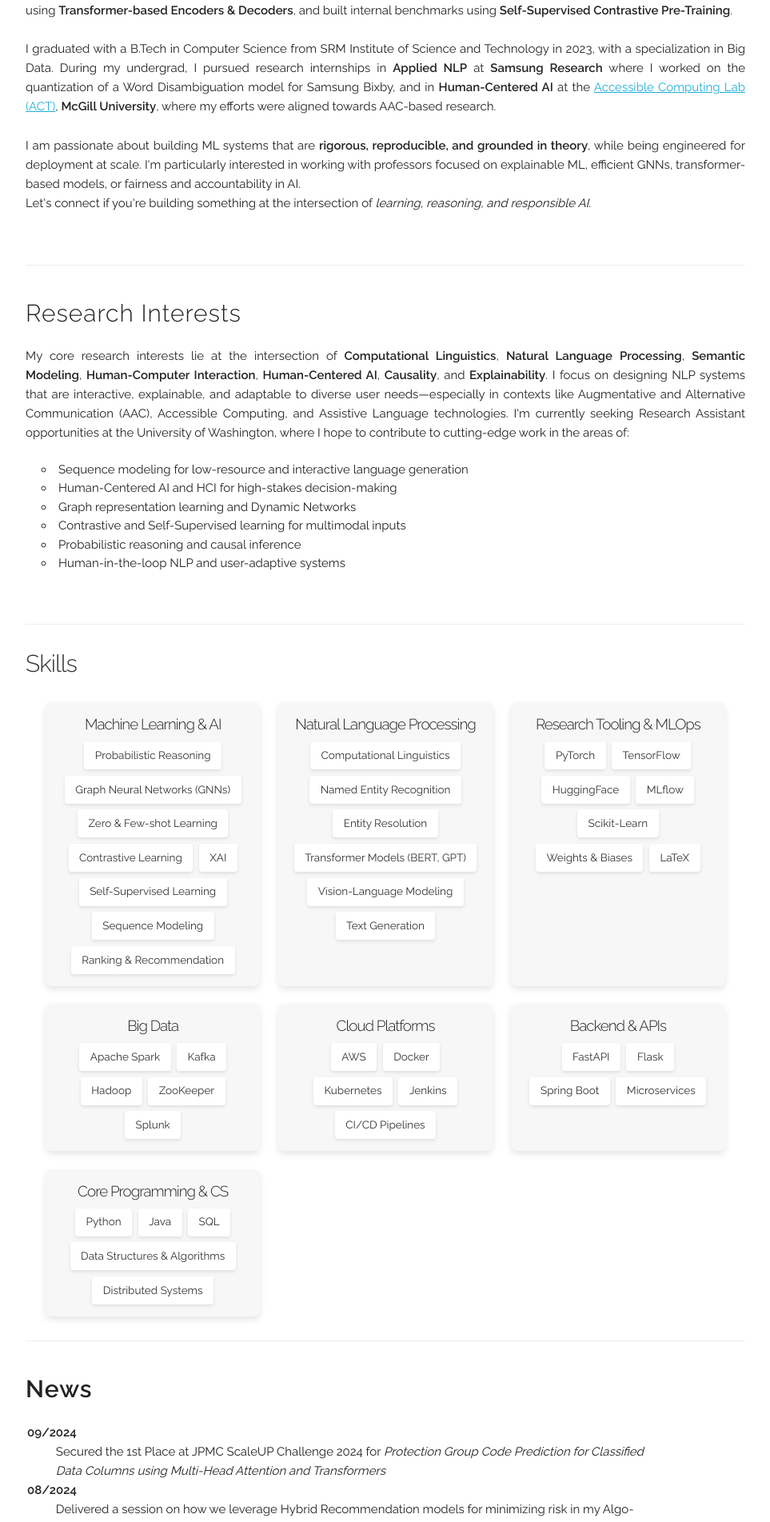
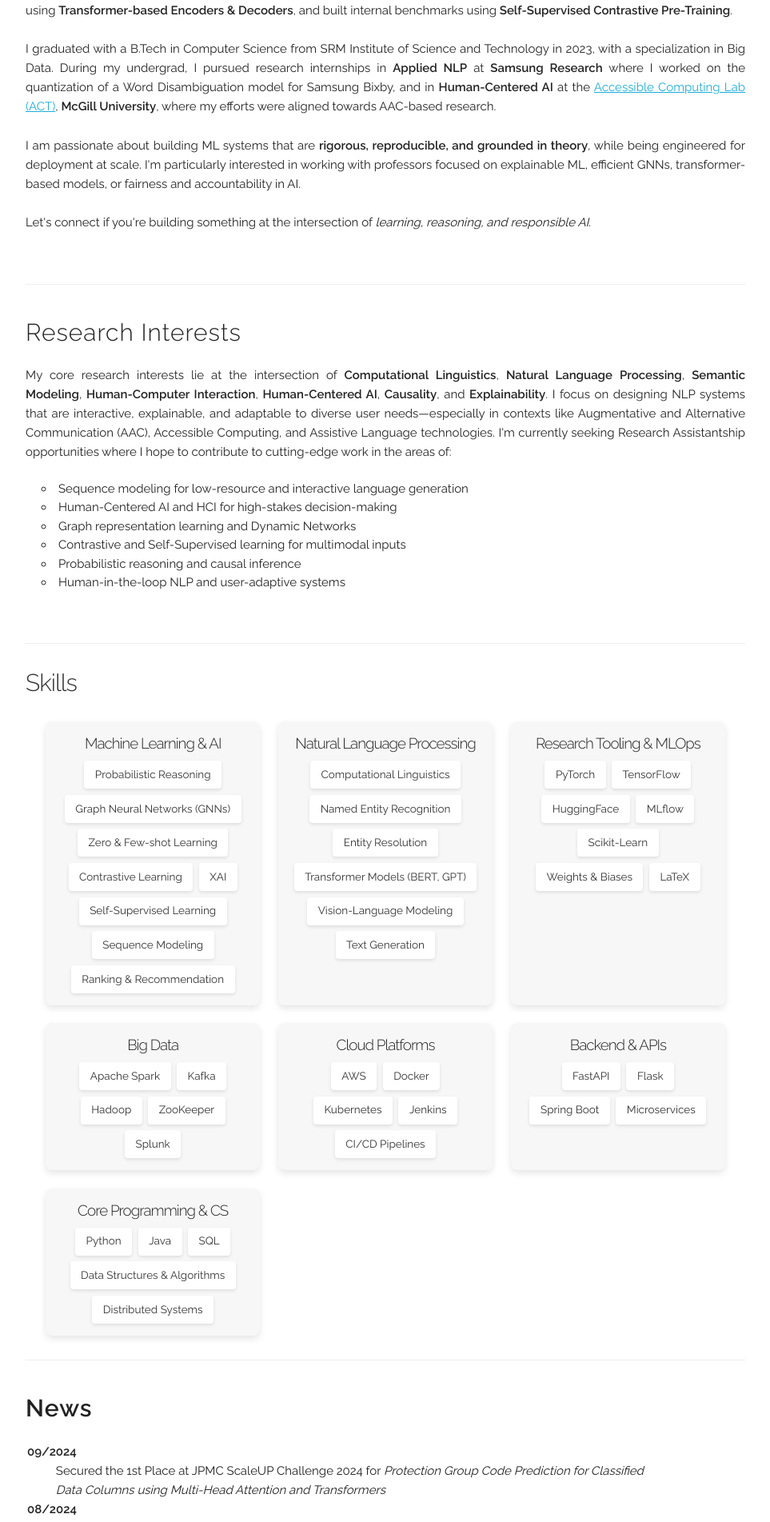
Before and after one commit to thisishardik/thisishardik.github.io, a Jekyll site: the page built from index.html, in a window 1280 px wide. Shown: the part 681-2584 px from the top of the page at 80% size, without its empty margins (158-1121 px from the left). Built offline with Jekyll 4.4.1, drawn with Linux system fonts in a browser that asks for light colours; a style sheet for code colours, icons or effects is not loaded.

Commit message:
Minor changes in about section

```diff
--- a/index.html
+++ b/index.html
@@ -16,7 +16,7 @@ title: Home
   </p>
     <p align="justify">
       I am passionate about building ML systems that are <b>rigorous, reproducible, and grounded in theory</b>, while being engineered for deployment at scale. I'm particularly interested in working with professors focused on explainable ML, efficient GNNs, transformer-based models, or fairness and accountability in AI.
-      <br>
+      <br><br>
       Let's connect if you're building something at the intersection of <i>learning, reasoning, and responsible AI</i>.
     </p>
 
@@ -28,7 +28,7 @@ title: Home
   <p align="justify">
     My core research interests lie at the intersection of <b>Computational Linguistics</b>, <b>Natural Language Processing</b>, <b>Semantic Modeling</b>, <b>Human-Computer Interaction</b>, <b>Human-Centered AI</b>, <b>Causality</b>, and <b>Explainability</b>. I focus on designing NLP systems that are interactive, explainable, and adaptable to diverse user needs—especially in contexts like Augmentative and Alternative Communication (AAC), Accessible Computing, and Assistive Language technologies.
 
-    I'm currently seeking Research Assistant opportunities at the University of Washington, where I hope to contribute to cutting-edge work in the areas of:
+    I'm currently seeking Research Assistantship opportunities where I hope to contribute to cutting-edge work in the areas of:
   <ul class="research-interests-list">
     <li> Sequence modeling for low-resource and interactive language generation</li>
     <li>Human-Centered AI and HCI for high-stakes decision-making</li>
```
Also changed, not shown: 1 other file.
